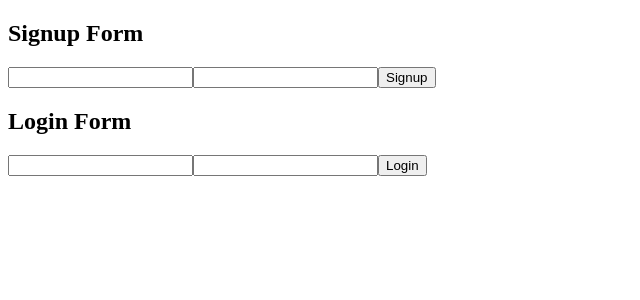
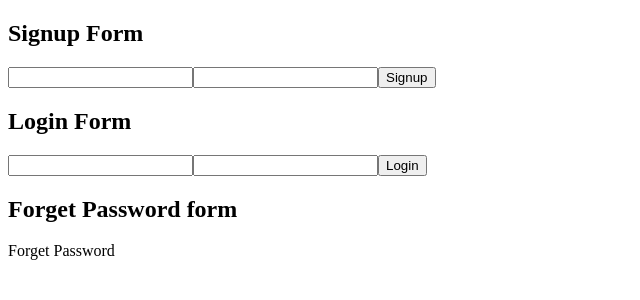
Before and after one commit to lalitghimire/react-cognito-login, a React (Create React App) app: page / in a window 1280 px wide. Shown: the top 300 px of the page, without its empty margins (0-640 px from the left). Built offline with nearby package versions, Linux system fonts and the light colour scheme; no server answers; what amazon-cognito-identity-js would draw is missing.

Commit message:
add forget password component

```diff
--- a/src/App.js
+++ b/src/App.js
@@ -1,6 +1,7 @@
 import React from 'react';
 import Signup from './components/Signup';
 import Login from './components/Login';
+import ForgetPassword from './components/ForgetPassword';
 
 const App = () => {
     return (
@@ -9,6 +10,8 @@ const App = () => {
             <Signup />
             <h2>Login Form</h2>
             <Login />
+            <h2>Forget Password form</h2>
+            <ForgetPassword />
         </div>
     );
 };
--- /dev/null
+++ b/src/components/ForgetPassword.js
@@ -0,0 +1,9 @@
+import React from 'react';
+//import { CognitoUser, AuthenticationDetails } from 'amazon-cognito-identity-js';
+//import Userpool from '../Userpool';
+
+const ForgetPassword = () => {
+    return <div>Forget Password</div>;
+};
+
+export default ForgetPassword;
--- a/src/components/Signup.js
+++ b/src/components/Signup.js
@@ -11,6 +11,7 @@ const Signup = () => {
 
     const onSubmit = (e) => {
         e.preventDefault();
+        // cognito Userpool signup
         Userpool.signUp(email, password, [], null, (err, data) => {
             if (err) {
                 console.log(err.message);
```
